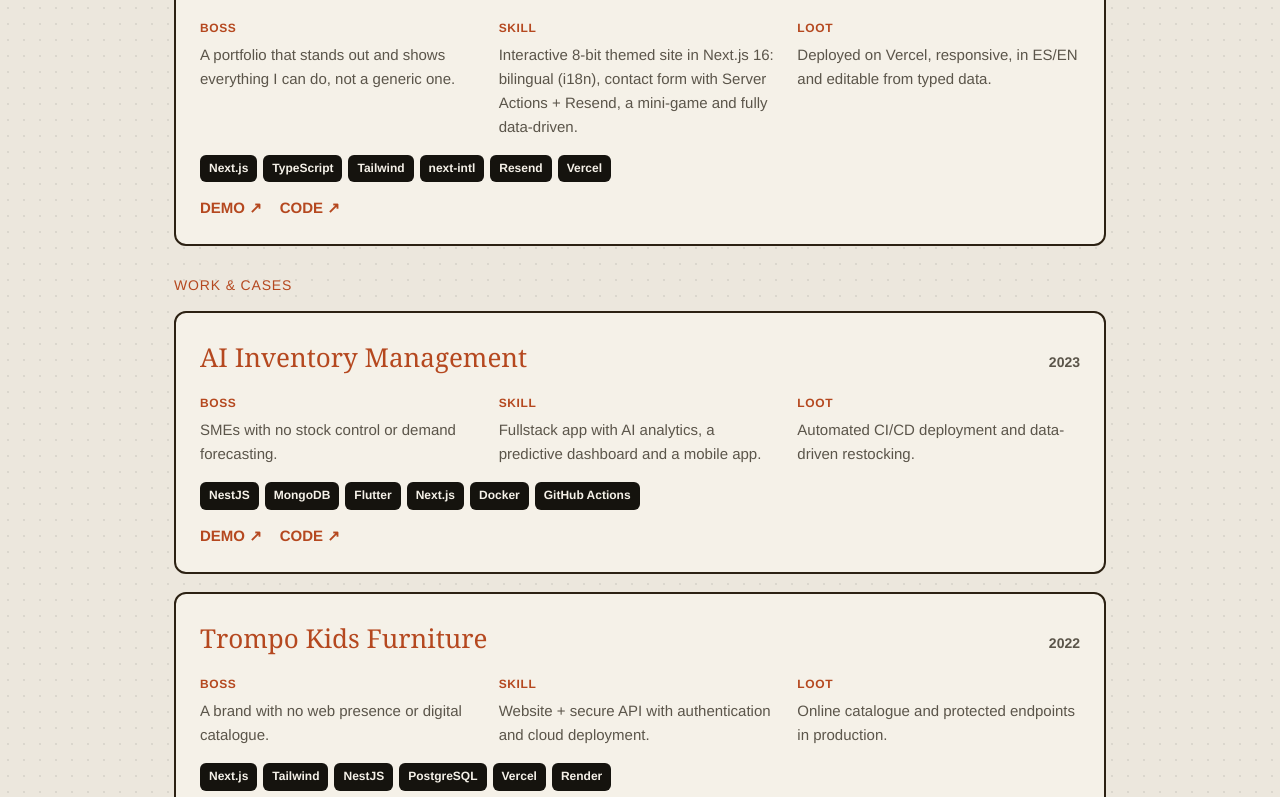
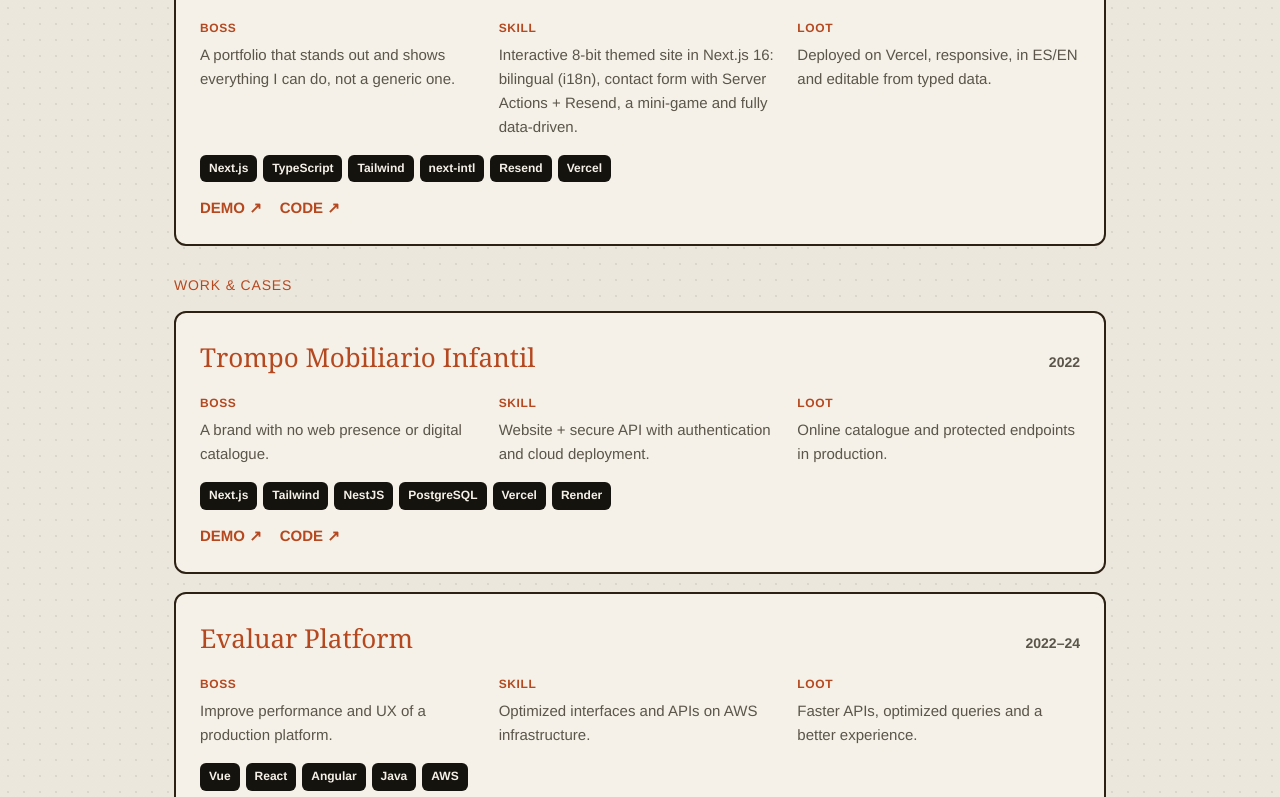
Before and after one commit to AlexLar163/portfolio, a Next.js app: page /en in a window 1280 px wide. Shown: the part 2000-2797 px from the top of the page. Built offline with nearby package versions, Linux system fonts and the light colour scheme; no server answers.

Commit message:
content: quitar proyecto y experiencia de Inventarios IA; Trompo con mismo nombre en ambos idiomas

```diff
--- a/src/data/experience.ts
+++ b/src/data/experience.ts
@@ -23,16 +23,6 @@
     },
   },
   {
-    id: "thesis",
-    role: { es: "Fullstack · Tesis", en: "Fullstack · Thesis" },
-    company: "Inventarios IA",
-    period: { es: "May 2023 — Nov 2023", en: "May 2023 — Nov 2023" },
-    description: {
-      es: "App de inventarios con IA: NestJS + MongoDB, Flutter, dashboard Next.js y CI/CD con Docker, DigitalOcean y GitHub Actions.",
-      en: "AI inventory app: NestJS + MongoDB, Flutter, Next.js dashboard and CI/CD with Docker, DigitalOcean and GitHub Actions.",
-    },
-  },
-  {
     id: "evaluar-fe",
     role: { es: "Frontend Developer", en: "Frontend Developer" },
     company: "Evaluar",
--- a/src/data/projects.ts
+++ b/src/data/projects.ts
@@ -67,30 +67,8 @@
     },
   },
   {
-    id: "inventory-ai",
-    title: { es: "Gestión de Inventarios con IA", en: "AI Inventory Management" },
-    category: "work",
-    kind: { es: "Main Quest", en: "Main Quest" },
-    year: "2023",
-    featured: true,
-    problem: {
-      es: "Pymes sin control de stock ni previsión de demanda.",
-      en: "SMEs with no stock control or demand forecasting.",
-    },
-    solution: {
-      es: "App fullstack con análisis por IA, dashboard predictivo y app móvil.",
-      en: "Fullstack app with AI analytics, a predictive dashboard and a mobile app.",
-    },
-    result: {
-      es: "Despliegue automatizado con CI/CD y reposición basada en datos.",
-      en: "Automated CI/CD deployment and data-driven restocking.",
-    },
-    tech: ["NestJS", "MongoDB", "Flutter", "Next.js", "Docker", "GitHub Actions"],
-    links: { demo: "#", repo: "https://github.com/AlexLar163" },
-  },
-  {
     id: "trompo",
-    title: { es: "Trompo Mobiliario Infantil", en: "Trompo Kids Furniture" },
+    title: { es: "Trompo Mobiliario Infantil", en: "Trompo Mobiliario Infantil" },
     category: "work",
     kind: { es: "Side Quest", en: "Side Quest" },
     year: "2022",
```
